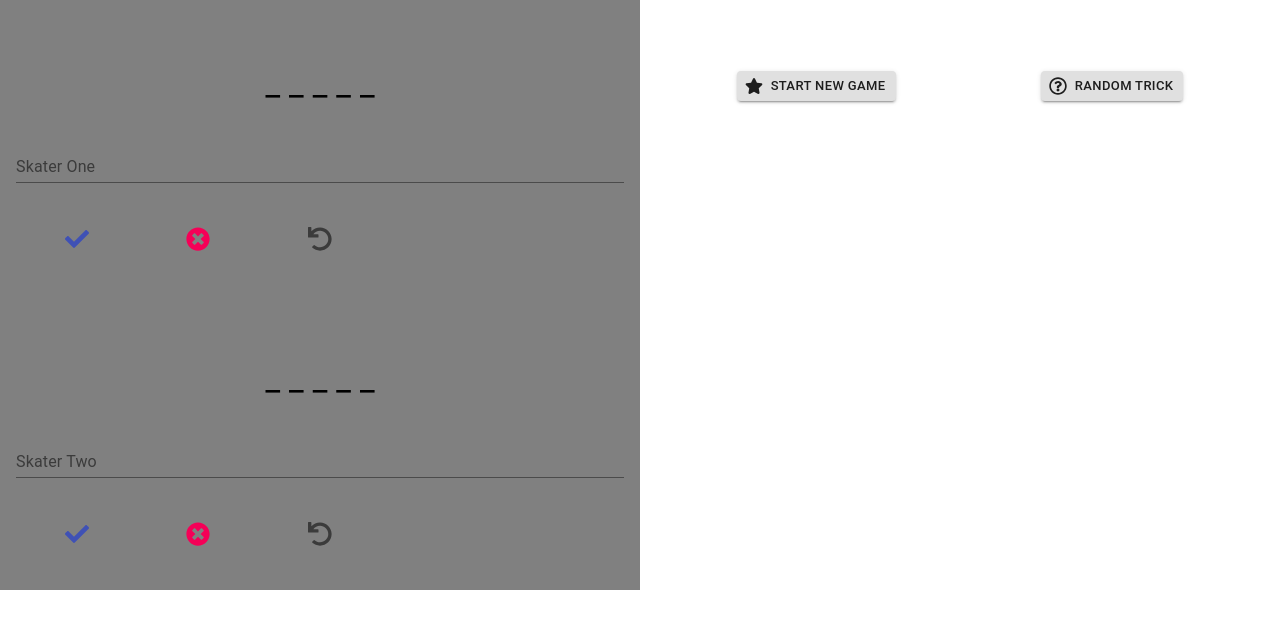
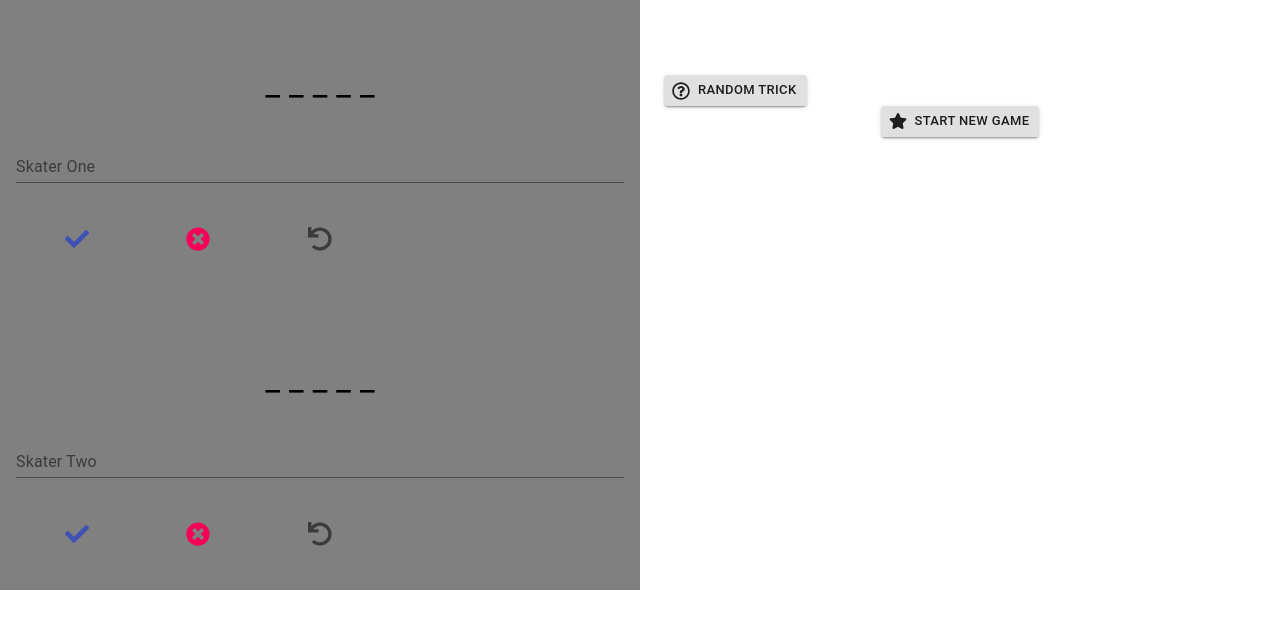
Before and after one commit to daryllcapistrano/skate-referee, a React (Create React App) app: page / in a window 1280 px wide. Shown: the top 628 px of the page. Built offline with nearby package versions, Linux system fonts and the light colour scheme.

Commit message:
refactored trick suggestion function

```diff
--- a/src/components/Displays/Gameboard.js
+++ b/src/components/Displays/Gameboard.js
@@ -8,31 +8,18 @@ import {
   TextField,
 } from "@material-ui/core";
 import { makeStyles } from "@material-ui/core/styles";
-// import { toast } from "react-toastify";
+import TrickSuggestion from "../../utils/getTrickSuggestion";
 import { NotifyLanded, NotifyBailed } from "../ToastNotifications/toastOptions";
 import { Scoreboard } from "./index";
-import { trick, stance } from "../../data/tricks";
 
-import {
-  FaCheck,
-  FaTimesCircle,
-  FaUndo,
-  FaStar,
-  FaRegQuestionCircle,
-} from "react-icons/fa";
+import { FaCheck, FaTimesCircle, FaUndo, FaStar } from "react-icons/fa";
 
 export default function Gameboard() {
   const [playerOne, setPlayerOne] = useState(0);
   const [playerTwo, setPlayerTwo] = useState(0);
   const [disabled, setDisabled] = useState(false);
-  const [suggestedTrick, setSuggestedTrick] = useState(" ");
-
-  function GetTrickSuggestion() {
-    let getRandomTrick = Math.floor(Math.random() * trick.length);
-    let getRandomStance = Math.floor(Math.random() * stance.length);
-    let trickSuggestion = stance[getRandomStance] + " " + trick[getRandomTrick];
-    setSuggestedTrick(trickSuggestion);
-  }
+  const [playerOneName, setPlayerOneName] = useState("");
+  const [playerTwoName, setPlayerTwoName] = useState("");
 
   const landedTrick = () => {
     NotifyLanded();
@@ -88,13 +75,7 @@ export default function Gameboard() {
 
   return (
     <Container className={styles.root} disableGutters={true}>
-      <Grid
-        container
-        className={styles.gridContainer}
-        direction="row"
-        justify="center"
-        alignItems="center"
-      >
+      <Grid container className={styles.gridContainer} direction="row">
         <Grid item className={styles.gridItem} xs={12} sm={6}>
           <Container className={styles.container}>
             <Scoreboard playerOne={playerOne} />
@@ -104,7 +85,9 @@ export default function Gameboard() {
               placeholder="enter name"
               fullWidth={true}
               color="secondary"
+              onChange={(event) => setPlayerOneName(event.target.value)}
             />
+            <div>{playerOneName}</div>
             <div className={styles.buttonWrapper}>
               <IconButton
                 color="primary"
@@ -136,10 +119,12 @@ export default function Gameboard() {
             <TextField
               id="player-two"
               label="Skater Two"
-              placeholder="enter name"
+              placeholder={"enter name"}
               fullWidth={true}
               color="secondary"
+              onChange={(event) => setPlayerTwoName(event.target.value)}
             />
+            <div>{playerOneName}</div>
             <Box className={styles.buttonWrapper}>
               <IconButton
                 color="primary"
@@ -169,11 +154,7 @@ export default function Gameboard() {
         </Grid>
         <Grid item className={styles.gridItem} xs={12} sm={6}>
           <Container>
-            <div
-              style={{ height: `50px`, textAlign: `center`, marginTop: `1em` }}
-            >
-              {suggestedTrick}
-            </div>
+            <TrickSuggestion />
             <div style={{ display: `flex`, justifyContent: `space-around` }}>
               <Button
                 color="default"
@@ -184,7 +165,7 @@ export default function Gameboard() {
               >
                 Start New Game
               </Button>
-              <Button
+              {/* <Button
                 color="default"
                 variant="contained"
                 onClick={GetTrickSuggestion}
@@ -192,7 +173,7 @@ export default function Gameboard() {
                 size="small"
               >
                 Random Trick
-              </Button>
+              </Button> */}
             </div>
           </Container>
         </Grid>
--- /dev/null
+++ b/src/utils/getTrickSuggestion.js
@@ -0,0 +1,31 @@
+import { useState } from "react";
+import { trick, stance } from "../data/tricks";
+import { Button } from "@material-ui/core";
+
+import { FaRegQuestionCircle } from "react-icons/fa";
+
+export default function TrickSuggestion() {
+  const [suggestedTrick, setSuggestedTrick] = useState(" ");
+
+  function GetTrickSuggestion() {
+    let getRandomTrick = Math.floor(Math.random() * trick.length);
+    let getRandomStance = Math.floor(Math.random() * stance.length);
+    let trickSuggestion = stance[getRandomStance] + " " + trick[getRandomTrick];
+    setSuggestedTrick(trickSuggestion);
+  }
+
+  return (
+    <div>
+      <div>{suggestedTrick}</div>
+      <Button
+        color="default"
+        variant="contained"
+        onClick={GetTrickSuggestion}
+        startIcon={<FaRegQuestionCircle />}
+        size="small"
+      >
+        Random Trick
+      </Button>
+    </div>
+  );
+}
```
